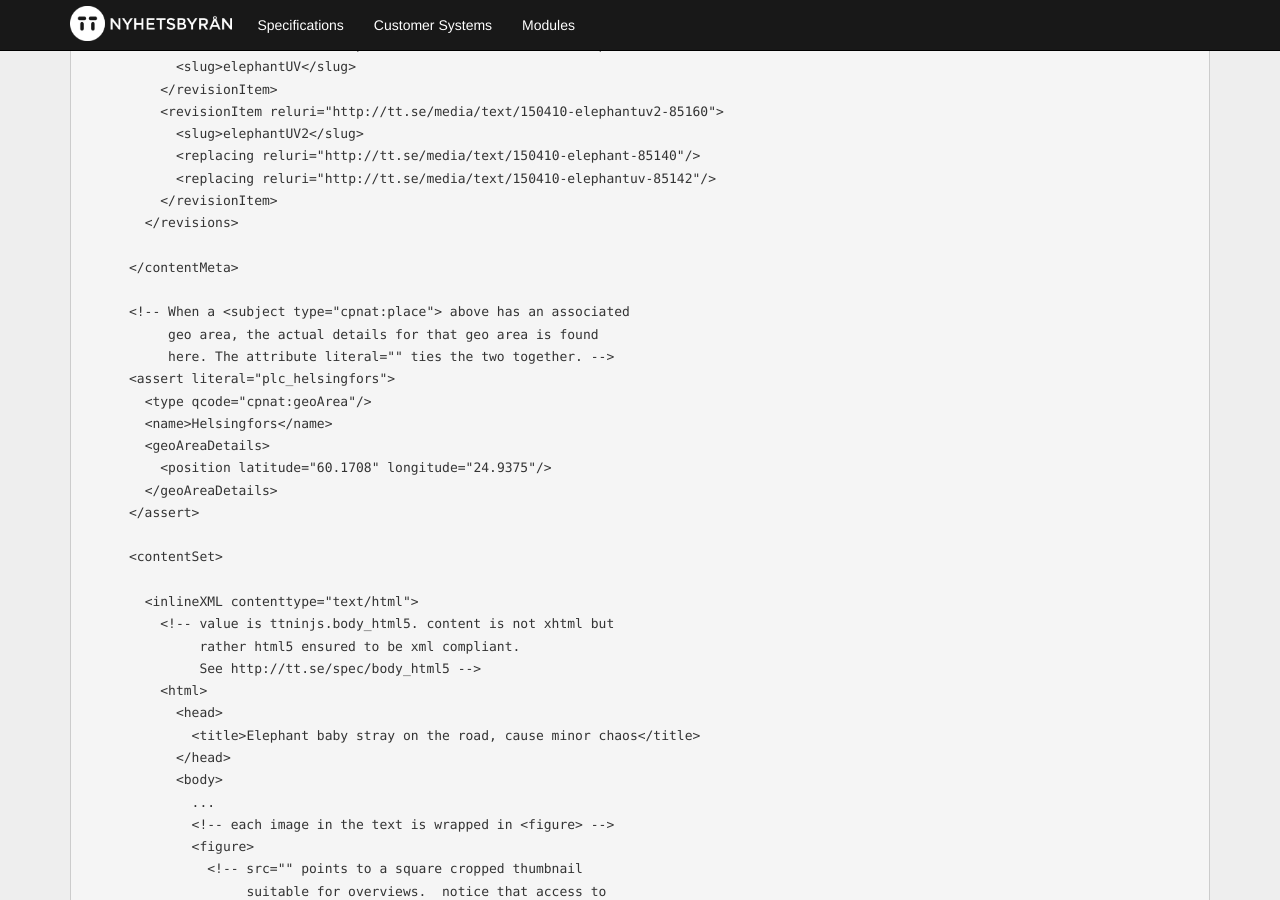
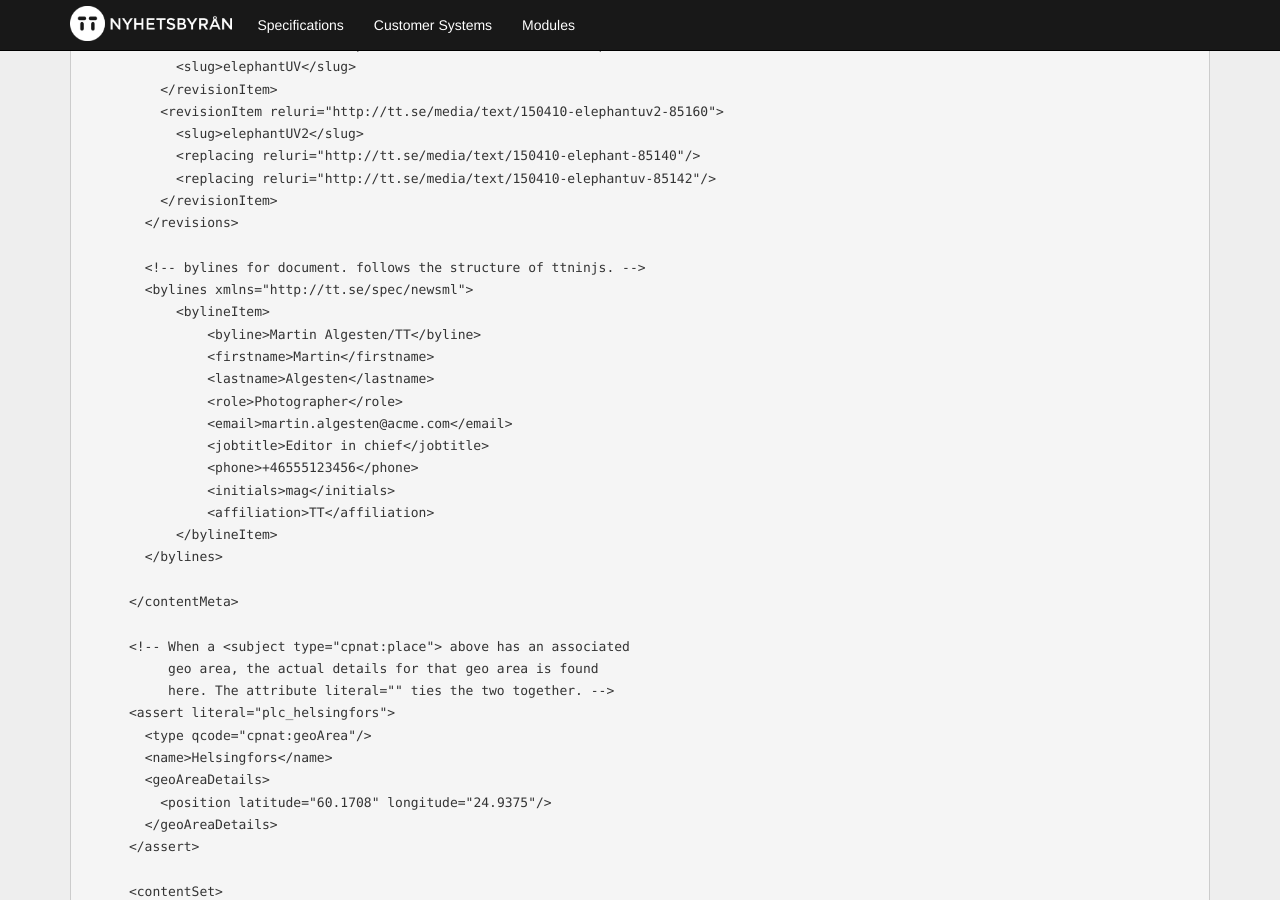
Before and after one commit to ttab/ttab.github.io, a Jekyll site: the page built from newsml.md, in a window 1280 px wide and 900 px high, scrolled down 7389 px. Built offline with Jekyll 4.4.1, drawn with Linux system fonts in a browser that asks for light colours; some web fonts are replaced.

Commit message:
bylines in newsml

```diff
--- a/newsml.md
+++ b/newsml.md
@@ -348,6 +348,21 @@ The XML explained
           </revisionItem>
         </revisions>
 
+        <!-- bylines for document. follows the structure of ttninjs. -->
+        <bylines xmlns="http://tt.se/spec/newsml">
+            <bylineItem>
+                <byline>Martin Algesten/TT</byline>
+                <firstname>Martin</firstname>
+                <lastname>Algesten</lastname>
+                <role>Photographer</role>
+                <email>martin.algesten@acme.com</email>
+                <jobtitle>Editor in chief</jobtitle>
+                <phone>+46555123456</phone>
+                <initials>mag</initials>
+                <affiliation>TT</affiliation>
+            </bylineItem>
+        </bylines>
+
       </contentMeta>
 
       <!-- When a <subject type="cpnat:place"> above has an associated
```
